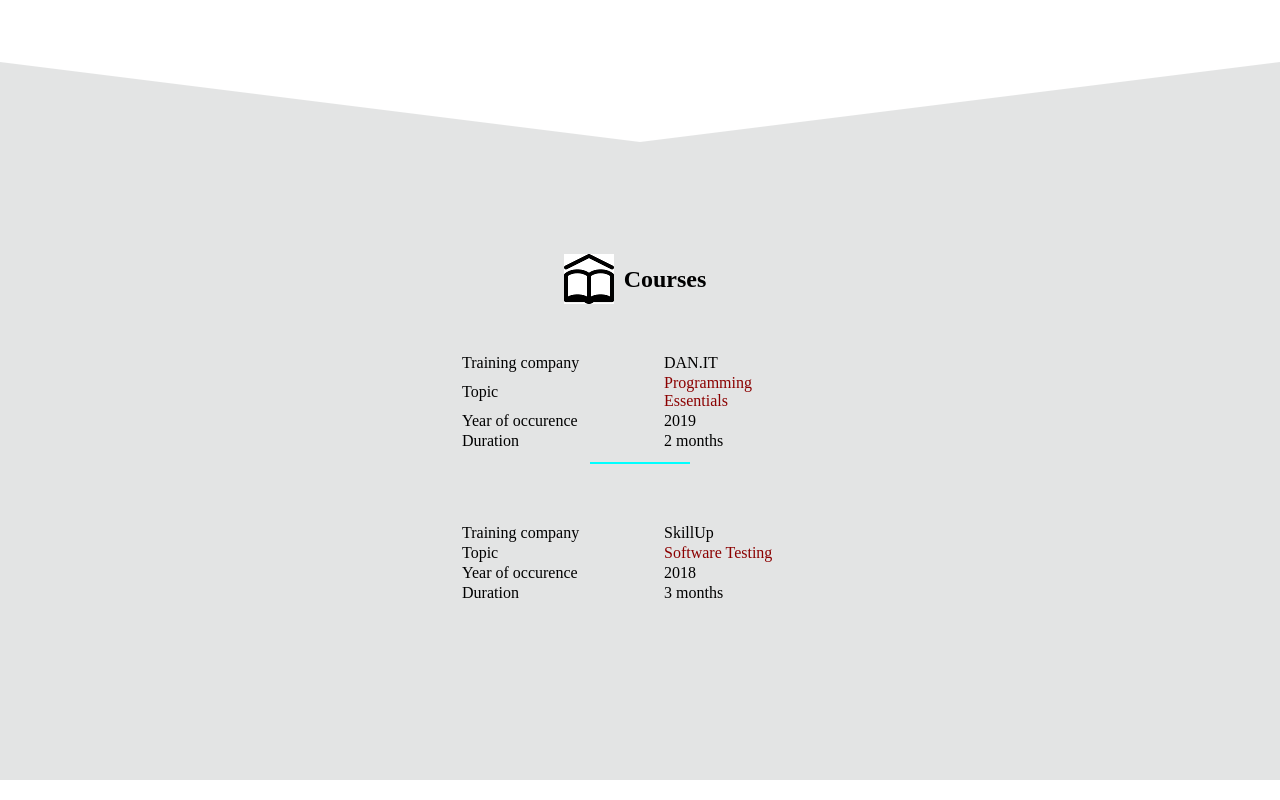
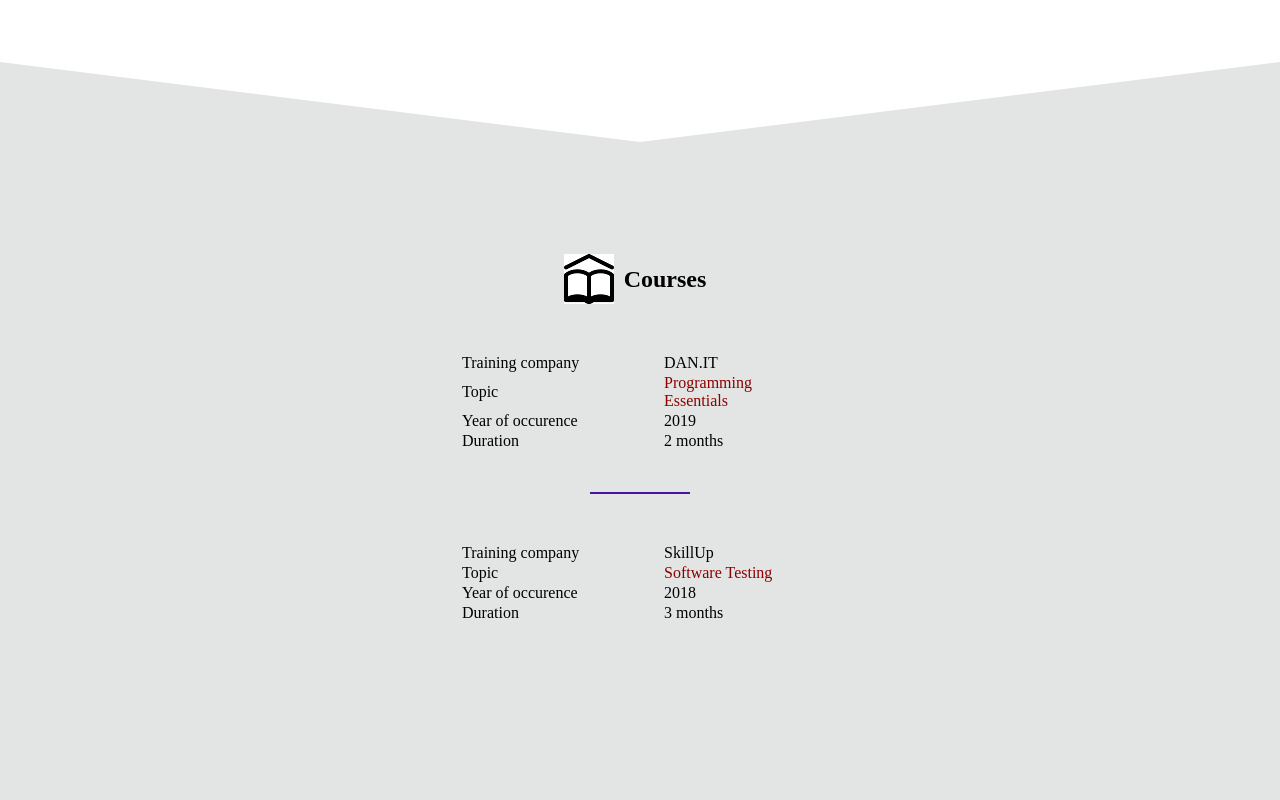
Before and after one commit to PSAndrii/PSAndrii.github.io, a plain HTML site: page index.html in a window 1280 px wide. Shown: the part 1980-2780 px from the top of the page. Drawn offline with nearby package versions, Linux system fonts and the light colour scheme.

Commit message:
Add files via upload

```diff
--- a/style/style-index.css
+++ b/style/style-index.css
@@ -186,11 +186,11 @@ section:hover .paragraph {
     height: 2px;
 }
 .line-color{
-     color:  aqua;
-    background-color:  aqua;
+
+    background-color:  rgb(73, 18, 160);
 }
 .line-margin{
-     margin: 10px 0;
+     margin-top: 40px;
 }
 
 .table-experience-width{
```
